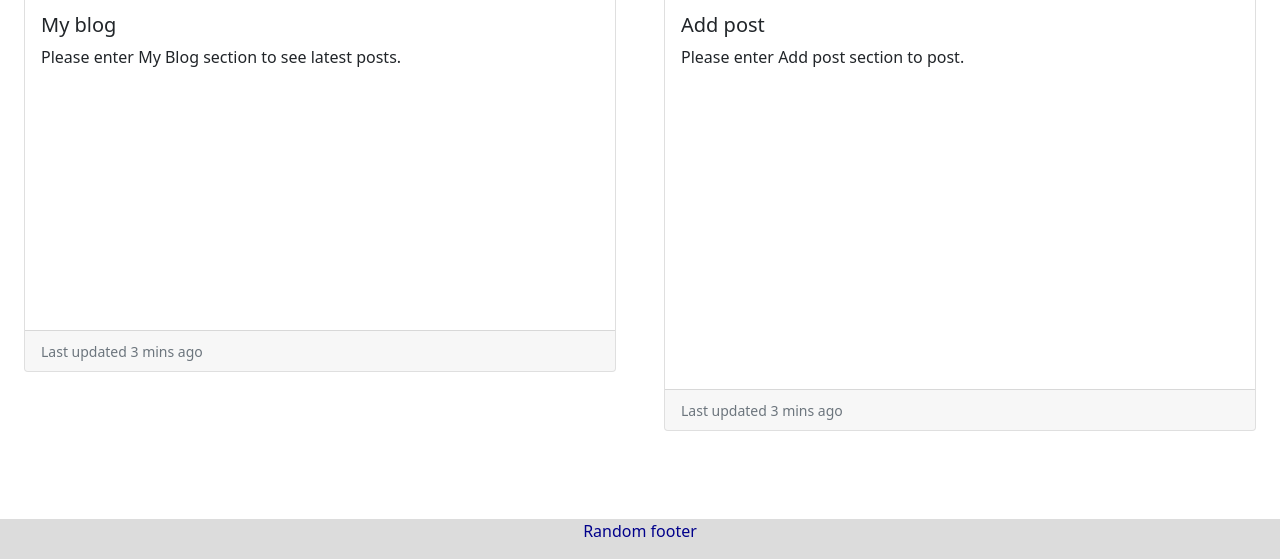
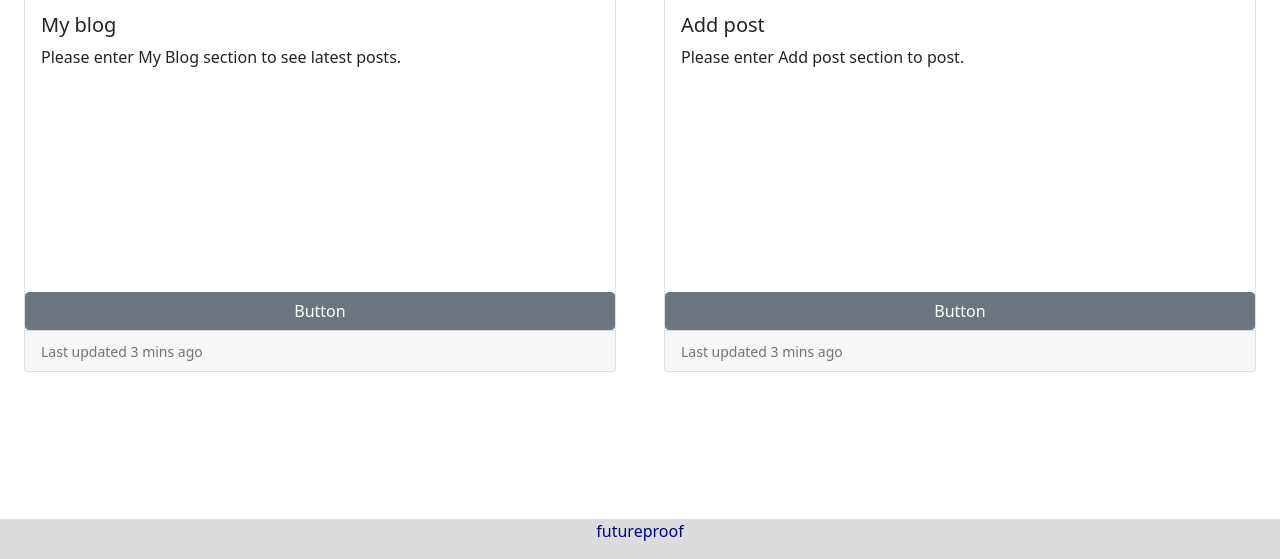
Before and after one commit to alihamedali96/OpenUpClient, a website: page index.html in a window 1280 px wide. Shown: the part 241-800 px from the top of the page. Drawn offline with nearby package versions, Linux system fonts and the light colour scheme; files whose address does not match are found by name.

Commit message:
add buttons to cards and style them

```diff
--- a/index.html
+++ b/index.html
@@ -50,17 +50,24 @@
               <h5 class="card-title">My blog</h5>
               <p class="card-text">Please enter My Blog section to see latest posts.</p>
             </div>
+            <div class="d-grid">
+                <button class="btn btn-secondary" type="button">Button</button>
+              </div>
             <div class="card-footer">
               <small class="text-muted">Last updated 3 mins ago</small>
             </div>
           </div>
         </div>
+
         <div class="col">
-          <div class="card h-100" style="height: 400px; margin-top: 10%;">
+            <div class="card h-100s" style="height: 400px; margin-top: 10%;">
               <img src="..." class="card-img-top" alt="...">
               <div class="card-body">
                 <h5 class="card-title">Add post</h5>
                 <p class="card-text">Please enter Add post section to post.</p>
+              </div>
+              <div class="d-grid">
+                  <button class="btn btn-secondary" type="button">Button</button>
                 </div>
               <div class="card-footer">
                 <small class="text-muted">Last updated 3 mins ago</small>
@@ -75,8 +82,9 @@
 
 
 
+
       <div class="footer">
-        <p>Random footer</p>
+        <p>futureproof</p>
       </div>
 </body>
 </html>
```
Lines whose indentation alone changed are shown as unchanged.
